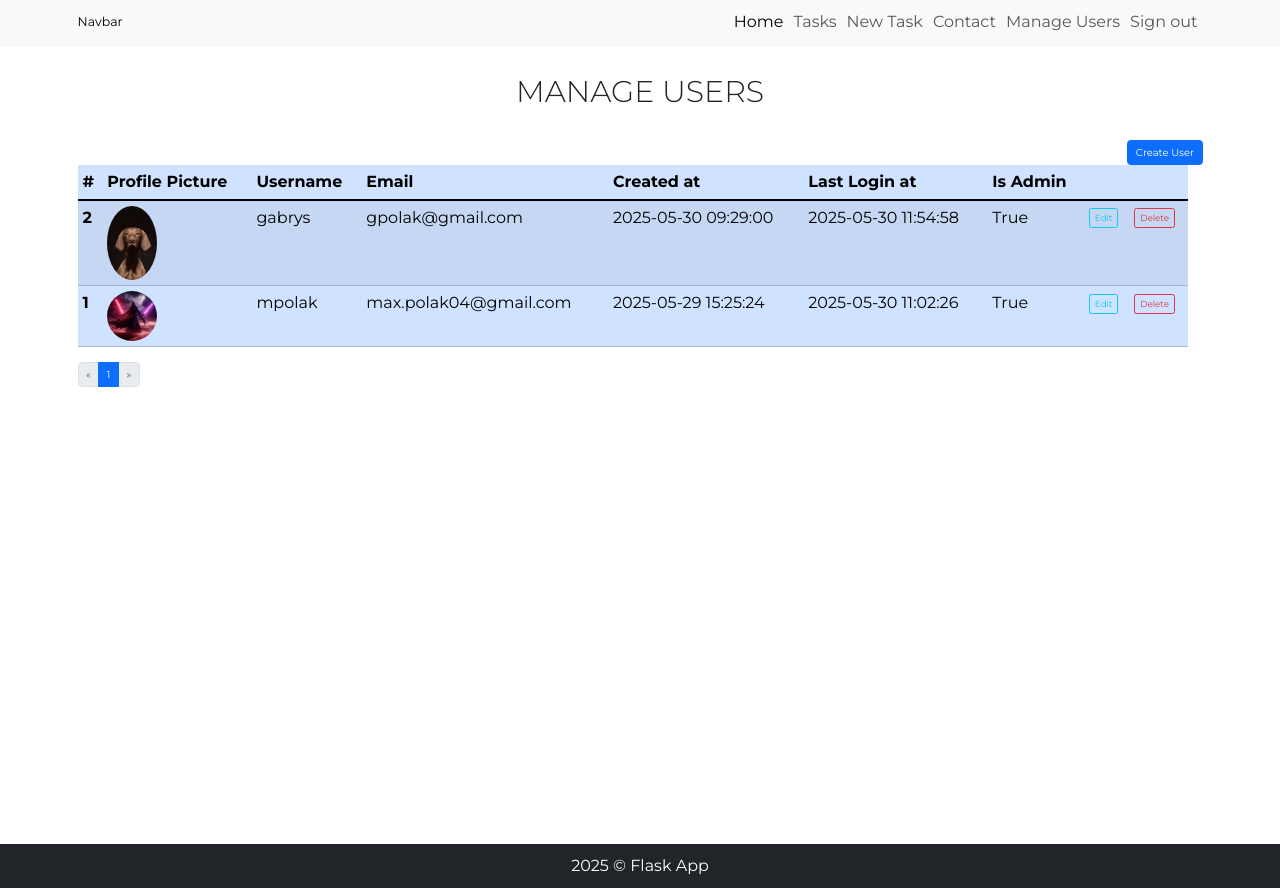
After one commit to MaxPolak04/flask_taskmanager_crud, a Flask app: page /manage_users in a window 1280 px wide. The commit adds this page. Run offline with Flask 3, Linux system fonts and the light colour scheme; a user stored in the database is signed in.

Commit message:
add the ability to edit and delete user

```diff
--- a/app.py
+++ b/app.py
@@ -1,7 +1,7 @@
 from flask import Flask, request, render_template, url_for, redirect, flash
 from werkzeug.security import generate_password_hash, check_password_hash
 from flask_migrate import Migrate
-from flask_login import LoginManager, login_user, logout_user, login_required
+from flask_login import LoginManager, login_user, logout_user, login_required, current_user
 from config import Config
 from models import Todo, User, db
 from utils.utils import allowed_file
@@ -45,7 +45,11 @@ def form():
 def get_all_tasks():
     page = request.args.get('page', 1, type=int)
     per_page = 10
-    pagination = Todo.query.order_by(Todo.id.desc()).paginate(page=page, per_page=per_page)
+    pagination = Todo.query \
+        .filter_by(user_id=current_user.id) \
+        .order_by(Todo.id.desc()) \
+        .paginate(page=page, per_page=per_page)
+
     tasks = pagination.items
     return render_template('task.html', tasks=tasks, pagination=pagination)
 
@@ -75,7 +79,7 @@ def create_task():
             flash('Description cannot be just whitespace!', 'danger')
             return redirect(url_for('create_task'))
 
-        new_task = Todo(title=title, description=description)
+        new_task = Todo(title=title, description=description, user_id=current_user.id)
         db.session.add(new_task)
         db.session.commit()
         flash('Task created successfully!', 'success')
@@ -157,5 +161,60 @@ def signout():
     return redirect(url_for('index'))
 
 
+@app.route('/manage_users', methods=['GET'])
+@login_required
+def manage_users():
+    if not current_user.is_admin:
+        flash('You do not have permission to access this page.', 'danger')
+        return redirect(url_for('index'))
+    page = request.args.get('page', 1, type=int)
+    per_page = 10
+    pagination = User.query \
+        .order_by(User.id.desc()) \
+        .paginate(page=page, per_page=per_page)
+    users = pagination.items
+    return render_template('manage-users.html', users=users, pagination=pagination)
+
+
+@app.route('/update_user/<int:user_id>', methods=['POST'])
+@login_required
+def update_user(user_id):
+    user = User.query.get_or_404(user_id)
+    user.username = request.form.get('username') if request.form.get('username') else user.username
+    profile_picture = request.files.get('profile_picture')
+    if profile_picture and allowed_file(profile_picture.filename):
+        filename = f"{user.id}_{profile_picture.filename}"
+        profile_picture_path = Path(app.config['UPLOAD_FOLDER']) / filename
+        profile_picture.save(profile_picture_path)
+        user.profile_picture = filename
+
+    if not request.form.get('password') and not request.form.get('confirm_password'):
+        user.password = user.password
+    elif request.form.get('password') and not request.form.get('confirm_password'):
+        flash('Please confirm your password!', 'danger')
+        return redirect(url_for('manage_users'))
+    elif not request.form.get('password') and request.form.get('confirm_password'):
+        flash('You can\'t confirm a password you didn\'t enter!', 'danger')
+        return redirect(url_for('manage_users'))
+    elif request.form.get('password') != request.form.get('confirm_password'):
+        flash('Passwords do not match!', 'danger')
+        return redirect(url_for('manage_users'))
+
+    user.is_admin = True if request.form.get('is_admin') == 'True' else False
+    db.session.commit()
+    flash('User updated successfully!', 'success')
+    return redirect(url_for('manage_users'))
+
+
+@app.route('/delete_user/<int:user_id>', methods=['POST'])
+@login_required
+def delete_user(user_id):
+    user = User.query.get_or_404(user_id)
+    db.session.delete(user)
+    db.session.commit()
+    flash('User deleted successfully!', 'success')
+    return redirect(url_for('manage_users'))
+
+
 if __name__ == '__main__':
     app.run()
--- a/models.py
+++ b/models.py
@@ -30,7 +30,7 @@ class User(db.Model, UserMixin):
     created_at = db.Column(db.DateTime, server_default=db.func.now())
     last_login_at = db.Column(db.DateTime, server_default=db.func.now(), onupdate=db.func.now())
     is_admin = db.Column(db.Boolean, default=False)
-    profile_picture = db.Column(db.String(200), nullable=True, default='default.jpg')
+    profile_picture = db.Column(db.String(200), nullable=True, default='default.png')
     tasks = db.relationship('Todo', backref='user', lazy='joined', cascade='all, delete-orphan')
 
     def __repr__(self):
--- a/static/css/style.css
+++ b/static/css/style.css
@@ -12,6 +12,7 @@ html {
 }
 
 body {
+    position: relative;
     font-size: 1.6rem;
     font-family: "Montserrat", sans-serif;
 }
@@ -22,6 +23,12 @@ main {
 
 .bi {
     font-size: 3rem;
+}
+
+.alert {
+    position: absolute;
+    max-width: 700px;
+    z-index: 2000;
 }
 
 .hero-img {
--- a/templates/base.html
+++ b/templates/base.html
@@ -1,3 +1,6 @@
+{% from 'macros.html' import show_flash_message, show_all_flashed_messages %}
+
+
 <!DOCTYPE html>
 <head>
     <meta charset="utf-8">
@@ -24,6 +27,10 @@
     {% include 'nav.html' %}
 
     <main>
+        <div class="container d-flex justify-content-end">
+            {{ show_all_flashed_messages() }}
+        </div>
+
         {% block content %}
 
         {% endblock %}
--- a/templates/delete-modal.html
+++ b/templates/delete-user-modal.html
@@ -1,18 +1,18 @@
-<!-- Delete Modal -->
-<div class="modal fade" id="deleteModal-{{ task.id }}" data-bs-backdrop="static" tabindex="-1"
-    aria-labelledby="deleteModalLabel-{{ task.id }}" aria-hidden="true">
+<!-- Delete User Modal -->
+<div class="modal fade" id="deleteModal-{{ user.id }}" data-bs-backdrop="static" tabindex="-1"
+    aria-labelledby="deleteModalLabel-{{ user.id }}" aria-hidden="true">
     <div class="modal-dialog modal-dialog-centered">
         <div class="modal-content">
             <div class="modal-header">
-                <h1 class="modal-title fs-5" id="deleteModalLabel-{{ task.id }}">Delete Task</h1>
+                <h1 class="modal-title fs-5" id="deleteModalLabel-{{ user.id }}">Delete User</h1>
                 <button type="button" class="btn-close" data-bs-dismiss="modal" aria-label="Close"></button>
             </div>
             <div class="modal-body">
-                <p>Are you sure you want to delete this task?</p>
+                <p>Are you sure you want to delete this user?</p>
             </div>
             <div class="modal-footer">
                 <button type="button" class="btn btn-secondary" data-bs-dismiss="modal">Close</button>
-                <form action="{{ url_for('delete_task', task_id=task.id) }}" method="POST">
+                <form action="{{ url_for('delete_user', user_id=user.id) }}" method="POST">
                     <button type="submit" class="btn btn-primary">Delete</button>
                 </form>
             </div>
--- a/templates/edit-modal.html
+++ b/templates/edit-task-modal.html
@@ -1,4 +1,4 @@
-<!-- Edit Modal -->
+<!-- Edit Task Modal -->
 <div class="modal fade" id="editModal-{{ task.id }}" data-bs-backdrop="static" tabindex="-1"
     aria-labelledby="editModalLabel-{{ task.id }}" aria-hidden="true">
     <div class="modal-dialog modal-dialog-centered">
--- /dev/null
+++ b/templates/edit-user-modal.html
@@ -0,0 +1,43 @@
+<!-- Edit User Modal -->
+<div class="modal fade" id="editModal-{{ user.id }}" data-bs-backdrop="static" tabindex="-1"
+    aria-labelledby="editModalLabel-{{ user.id }}" aria-hidden="true">
+    <div class="modal-dialog modal-dialog-centered">
+        <div class="modal-content">
+            <div class="modal-header">
+                <h1 class="modal-title fs-5" id="editModalLabel-{{ user.id }}">Edit User</h1>
+                <button type="button" class="btn-close" data-bs-dismiss="modal" aria-label="Close"></button>
+            </div>
+            <div class="modal-body">
+                <form id="editForm-{{ user.id }}" action="{{ url_for('update_user', user_id=user.id) }}" method="POST" enctype="multipart/form-data">
+                    <div class="mb-3">
+                        <label for="username" class="form-label">Username:</label>
+                        <input type="text" class="form-control" id="username" name="username">
+                    </div>
+                    <div class="mb-3">
+                        <label for="profile_picture" class="form-label">Profile Picture:</label>
+                        <input type="file" class="form-control" id="profile_picture" name="profile_picture">
+                    </div>
+                    <div class="mb-3">
+                        <label for="password" class="form-label">New Password:</label>
+                        <input type="password" class="form-control" id="password" name="password">
+                    </div>
+                    <div class="mb-3">
+                        <label for="confirm_password" class="form-label">Confirm Password:</label>
+                        <input type="password" class="form-control" id="confirm_password" name="confirm_password">
+                    </div>
+                    <div class="form-check mb-3">
+                        <input class="form-check-input" type="checkbox" value="True" id="is_admin" name="is_admin" {% if user.is_admin %}checked{% endif %}>
+                        <label class="form-check-label" for="is_admin">
+                            Is Admin
+                        </label>
+                    </div>
+                </form>
+            </div>
+            <div class="modal-footer">
+                <button type="button" class="btn btn-secondary" data-bs-dismiss="modal">Close</button>
+                <button type="button" class="btn btn-primary"
+                    onclick="document.getElementById('editForm-{{ user.id }}').submit();">Save changes</button>
+            </div>
+        </div>
+    </div>
+</div>
--- a/templates/macros.html
+++ b/templates/macros.html
@@ -1,6 +1,6 @@
 <!-- show flash message -->
 {% macro show_flash_message(message, category='success') %}
-<div class="alert alert-{{ category }} alert-dismissible fade show mt-5" role="alert">
+<div class="alert alert-{{ category }} alert-dismissible fade show my-5" role="alert">
     <p>{{ message }}</p>
     <button type="button" class="btn-close" data-bs-dismiss="alert" aria-label="Close"></button>
 </div>
@@ -10,6 +10,6 @@
 <!-- show all flashed messages -->
 {% macro show_all_flashed_messages() %}
     {% for message, category in get_flashed_messages(with_categories=True) %}
-        {{ show_flash_message(message, category) }}
+        {{ show_flash_message(category, message) }}
     {% endfor %}
 {% endmacro %}
--- /dev/null
+++ b/templates/manage-users.html
@@ -0,0 +1,90 @@
+{% extends 'base.html' %}
+
+
+
+{% block title %}Manage Users{% endblock %}
+
+
+
+{% block content %}
+<h1 class="display-5 text-center text-uppercase my-5">Manage Users</h1>
+<div class="container flex-column align-items-center">
+    <div class="row mb-3">
+        <div class="col-md-12">
+            <a href="{{ url_for('create_user') }}" class="btn btn-primary float-end">Create User</a>
+        </div>
+    <div class="row">
+        <div class="col-md-12">
+            <table class="table table-primary table-striped table-hover">
+                <thead>
+                    <tr>
+                        <th scope="col">#</th>
+                        <th scope="col">Profile Picture</th>
+                        <th scope="col">Username</th>
+                        <th scope="col">Email</th>
+                        <th scope="col">Created at</th>
+                        <th scope="col">Last Login at</th>
+                        <th scope="col">Is Admin</th>
+                        <th scope="col"></th>
+                        <th scope="col"></th>
+                    </tr>
+                </thead>
+                <tbody class="table-group-divider">
+                    {% for user in users %}
+                    <tr>
+                        <th scope="row">{{ user.id }}</th>
+                        <td><img src="{{ url_for('static', filename='uploads/' + user.profile_picture) }}"
+                                alt="Profile Picture" class="img-fluid rounded-circle" width="50"></td>
+                        <td>{{ user.username }}</td>
+                        <td>{{ user.email }}</td>
+                        <td>{{ user.created_at }}</td>
+                        <td>{{ user.last_login_at }}</td>
+                        <td>{{ user.is_admin }}</td>
+                        <td><button class="btn btn-sm btn-outline-info" type="button" data-bs-toggle="modal"
+                                data-bs-target="#editModal-{{ user.id }}">Edit</button></td>
+                        <td><button class="btn btn-sm btn-outline-danger" type="button" data-bs-toggle="modal"
+                                data-bs-target="#deleteModal-{{ user.id }}">Delete</button></td>
+                    </tr>
+
+                    {% include 'edit-user-modal.html' %}
+
+                    {% include 'delete-user-modal.html' %}
+
+                    {% endfor %}
+                </tbody>
+            </table>
+
+            <nav class="mt-4" aria-label="Page navigation">
+                <ul class="pagination mx-auto">
+                    <li class="page-item">
+                        <a class="page-link {% if pagination.page == 1 %}disabled{% endif %}"
+                            href="{{ url_for('manage_users', page=1) }}" {% if pagination.page==1 %}tabindex="-1" {%
+                            endif %} aria-label="First">
+                            <span aria-hidden="true">&laquo;</span>
+                        </a>
+                    </li>
+                    {% if pagination.has_prev %}
+                    <li class="page-item"><a class="page-link"
+                            href="{{ url_for('manage_users', page=pagination.prev_num) }}">{{ pagination.prev_num
+                            }}</a></li>
+                    {% endif %}
+                    <li class="page-item"><span class="page-link active"
+                            href="{{ url_for('manage_users', page=page) }}" aria-current="page">{{ pagination.page
+                            }}</span></li>
+                    {% if pagination.has_next %}
+                    <li class="page-item"><a class="page-link"
+                            href="{{ url_for('manage_users', page=pagination.next_num) }}">{{ pagination.next_num
+                            }}</a></li>
+                    {% endif %}
+                    <li class="page-item">
+                        <a class="page-link {% if not pagination.page < pagination.pages %}disabled{% endif %}"
+                            href="{{ url_for('manage_users', page=pagination.pages) }}" aria-label="Last">
+                            <span aria-hidden="true">&raquo;</span>
+                        </a>
+                    </li>
+                </ul>
+            </nav>
+        </div>
+    </div>
+</div>
+{% endblock %}
--- a/templates/nav.html
+++ b/templates/nav.html
@@ -13,6 +13,9 @@
                     <a class="nav-link" href="{{ url_for('create_task') }}">New Task</a>
                 {% endif %}
                 <a class="nav-link" href="{{ url_for('form') }}">Contact</a>
+                {% if current_user.is_admin %}
+                    <a class="nav-link" href="{{ url_for('manage_users') }}">Manage Users</a>
+                {% endif %}
                 {% if current_user.is_authenticated %}
                     <a class="nav-link" href="{{ url_for('signout') }}">Sign out</a>
                 {% else %}
--- a/templates/signin.html
+++ b/templates/signin.html
@@ -20,7 +20,7 @@
                 required>
         </div>
         <div class="form-check mb-3">
-            <input class="form-check-input" type="checkbox" value="" id="rememberMe">
+            <input class="form-check-input" type="checkbox" value="True" id="rememberMe">
             <label class="form-check-label" for="rememberMe">
                 Keep me signed in
             </label>
```
Also changed, not shown: templates/delete-task-modal.html (added, +21 -0 lines), templates/task.html (+4 -7 lines), README.md (added), data/todo.db, static/uploads/2_dog.jpg (added), static/uploads/default.png (added), static/uploads/star_wars_darth_revan.jpg (added).
